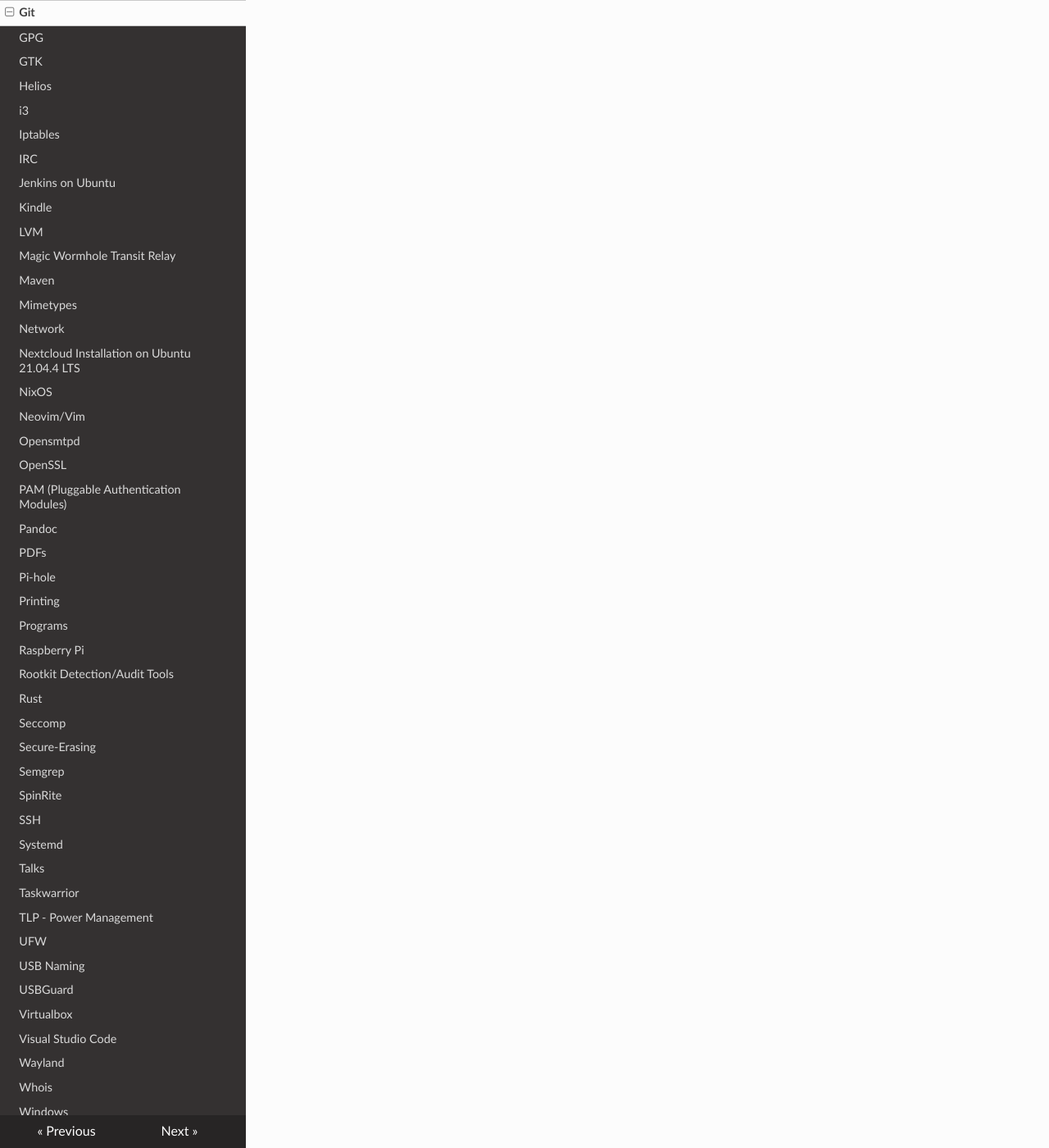
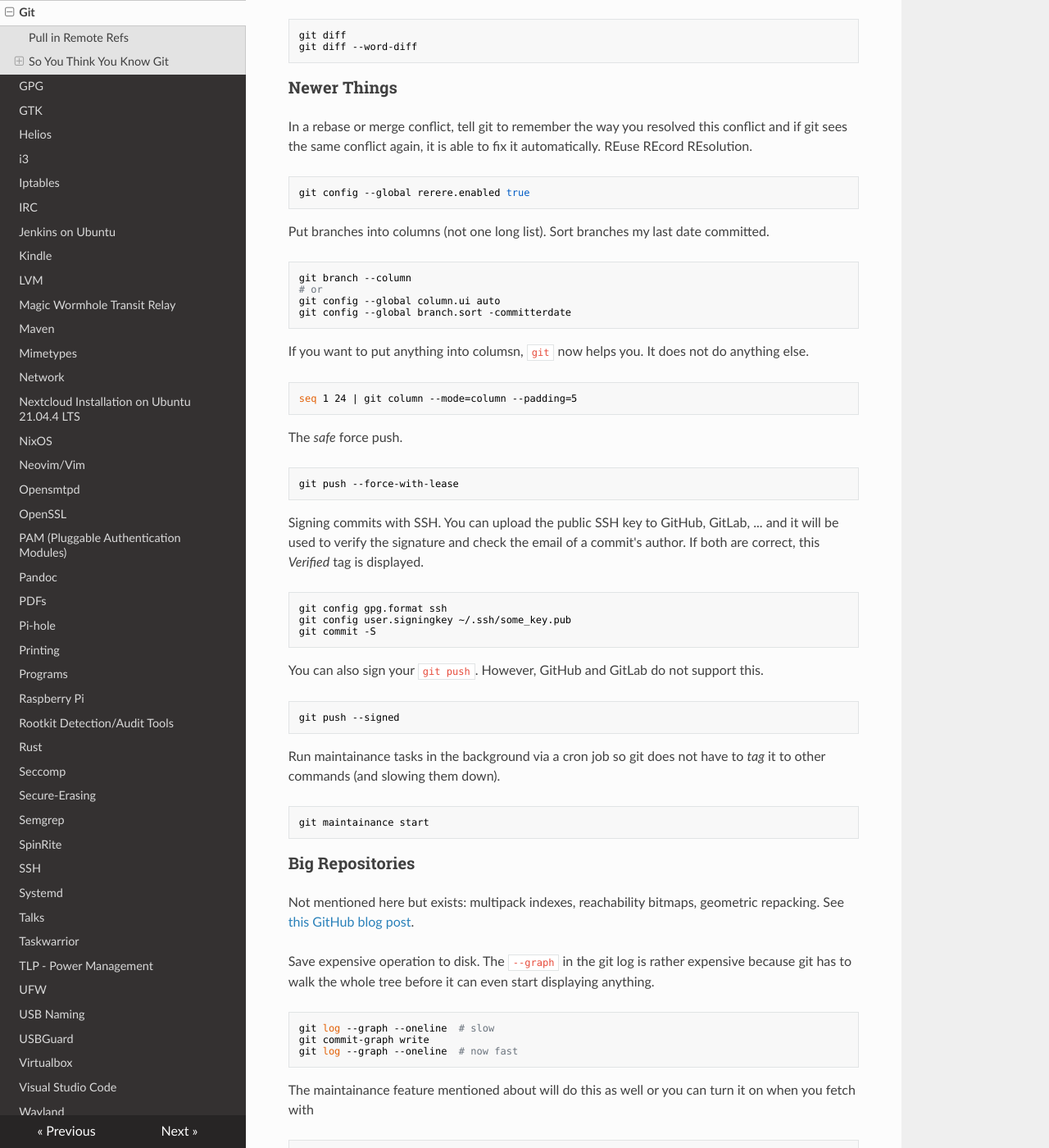
Before and after one commit to Maaxxs/wiki, an MkDocs documentation site: the page built from docs/git.md, in a window 1280 px wide and 1400 px high, scrolled down 1993 px. Shown: the whole window at 82% size. Built offline with MkDocs 1.6.1, drawn with Linux system fonts in a browser that asks for light colours; nearby versions of some CDN libraries; some of the changed text lies outside the part shown.

Commit message:
git: add notes from FOSDEM24 talk about git features

````diff
--- a/docs/git.md
+++ b/docs/git.md
@@ -7,10 +7,215 @@ Get git authors and the time the date of the last commit. Found
 
 [1]: https://blog.bear.dev/posts/git-users-and-their-last-commits/
 
-```
+```sh
 git log --pretty=format:"%an" | \
     sort | \
     uniq | \
     awk '{system("git log -1 --author="$1 " --pretty=format:\"%ad%x09%an\""); print "\r"}' | \
     sort -k5n -k2M -k3n
 ```
+
+## Pull in Remote Refs
+
+The following version was presented but I use a slightly modified
+version shown below that.
+
+```sh
+git config remote.origin.fetch '+refs/pull/*:refs/remotes/origin/pull/*'
+```
+
+I use this additional fetch resource.
+
+```gitconfig
+[remote "origin"]
+    fetch = +refs/pull/*/head:refs/remotes/origin/pr/*
+```
+
+Then to checkout pull request 42 I do `git checkout pr/42`.
+
+## So You Think You Know Git
+
+Notes from the [talk by Scott Chacon][chacon-git] at FOSDEM24.
+
+[chacon-git]: https://fosdem.org/2024/schedule/event/fosdem-2024-3611-so-you-think-you-know-git
+
+Stash all ignored and untracked files, too.
+
+```sh
+git config --global alias.staash 'stash --all'
+```
+
+Run a script as git command.
+[better git branch
+script](https://gist.github.com/schacon/e9e743dee2e92db9a464619b99e94eff)
+
+```sh
+git config --global alias.bb !better-branch.sh
+```
+
+Conditional git configuration
+
+```gitconfig
+[includeIf "gitdir:~/projects/work/"]
+    path = ~/projects/work/.gitconfig
+
+[includeIf "gitdir:~/projects/oss/"]
+    path = ~/projects/oss/.gitconfig
+```
+
+### Oldies
+
+`git blame ` a little (line range)
+
+```sh
+git blame -L 15,26 path/to/file
+```
+
+Git log a specific section of a file
+
+```sh
+git log -L 15,26:path/to/file
+```
+
+Provide a function name and git will try to figure out the block you
+mean heuristically
+
+```sh
+git log -L :function_name:path/to/file
+```
+
+Ignore whitespace (`-w`) and
+
+* `-C` detect lines moved or copied in the same commit.
+* `-CC` also ignore the commit that created the file.
+* `-CCC` in any commit
+
+```sh
+git blame -w -CCC
+```
+
+The _pickaxe_. Filter log for anything that has `measure` in it.
+
+```sh
+git log -S measure -p
+```
+
+Log of everything you did.
+
+```sh
+git reflog
+```
+
+For small changes in text or tailwinds for example, use the
+`--word-diff` option as the default (line diff) is not very helpful.
+
+```sh
+git diff
+git diff --word-diff
+```
+
+### Newer Things
+
+In a rebase or merge conflict, tell git to remember the way you resolved
+this conflict and if git sees the same conflict again, it is able to fix
+it automatically. REuse REcord REsolution.
+
+```sh
+git config --global rerere.enabled true
+```
+
+Put branches into columns (not one long list). Sort branches my last
+date committed.
+
+```sh
+git branch --column
+# or
+git config --global column.ui auto
+git config --global branch.sort -committerdate
+```
+
+If you want to put anything into columsn, `git` now helps you. It does
+not do anything else.
+
+```sh
+seq 1 24 | git column --mode=column --padding=5
+```
+
+The _safe_ force push.
+
+```sh
+git push --force-with-lease
+```
+
+Signing commits with SSH. You can upload the public SSH key to GitHub,
+GitLab, ... and it will be used to verify the signature and check the
+email of a commit's author. If both are correct, this _Verified_ tag is
+displayed.
+
+```sh
+git config gpg.format ssh
+git config user.signingkey ~/.ssh/some_key.pub
+git commit -S
+```
+
+You can also sign your `git push`. However, GitHub and GitLab do not
+support this.
+
+```sh
+git push --signed
+```
+
+Run maintainance tasks in the background via a cron job so git does not
+have to _tag_ it to other commands (and slowing them down).
+
+```sh
+git maintainance start
+```
+
+### Big Repositories
+
+Not mentioned here but exists: multipack indexes, reachability bitmaps,
+geometric repacking. See [this GitHub blog post][gh-mono].
+
+[gh-mono]: https://github.blog/2021-04-29-scaling-monorepo-maintenance/
+
+Save expensive operation to disk. The `--graph` in the git log is rather
+expensive because git has to walk the whole tree before it can even
+start displaying anything.
+
+```sh
+git log --graph --oneline  # slow
+git commit-graph write
+git log --graph --oneline  # now fast
+```
+
+The maintainance feature mentioned about will do this as well or you can
+turn it on when you fetch with
+
+```sh
+git config --global fetch.writeCommitGraph true
+```
+
+File system monitor. Useful for very large repositories such as
+Chromium. `fsmonitor` launches a daemon that watches for inode events.
+
+```sh
+git config core.fsmonitor true
+git config core.untrackedcache true # not sure about this one
+```
+
+The following filters are useful for partial checkouts of big
+repositories such as the Linux kernel, the Chromium project, or Windows.
+
+Download all the commits and trees but only the current working tree
+blobs to display in the worktree.
+
+```sh
+git clone --filter=blob:none https://github.com/torvalds/linux.git
+```
+
+Also exlude the tree. It's rarely useful but good for CI.
+
+```sh
+git clone --filter=tree:0 https://github.com/torvalds/linux.git
+```
````
